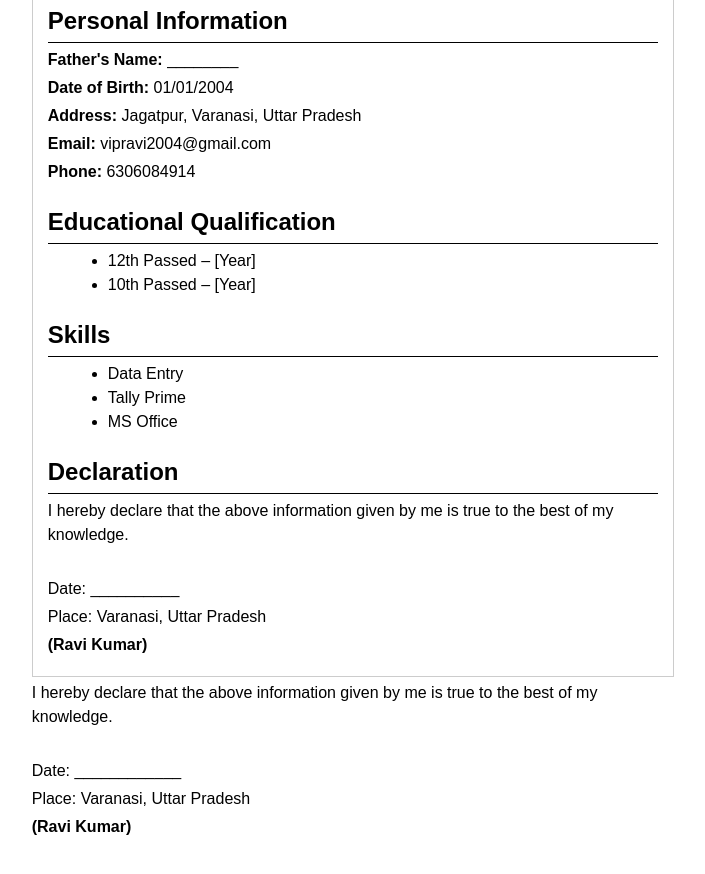
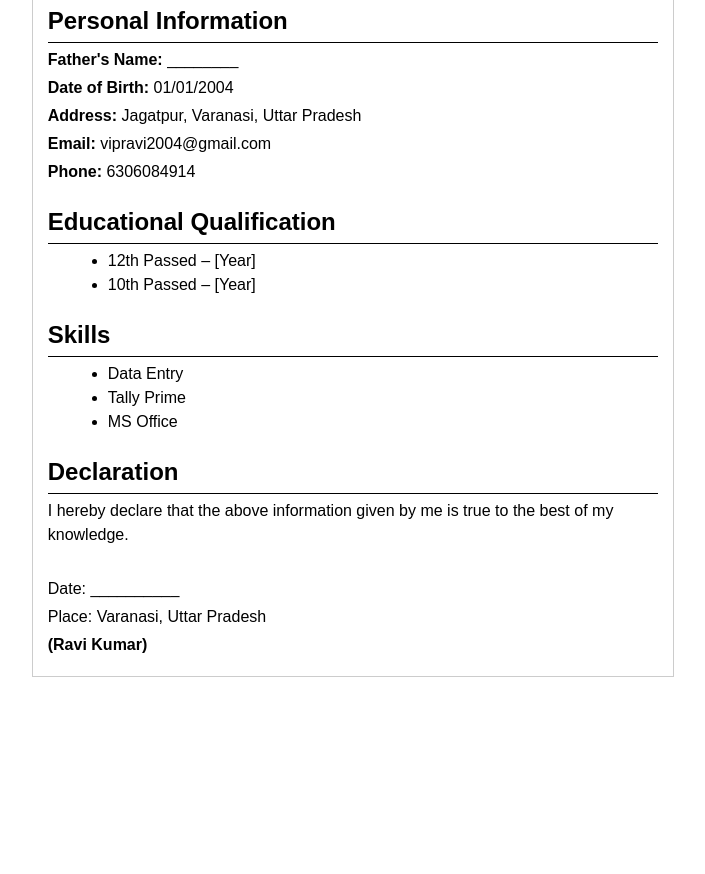
Before and after one commit to Hack-Ravi/RESUME-RAVI, a plain HTML site: page index.html in a window 1280 px wide. Shown: the part 343-1217 px from the top of the page, without its empty margins (287-992 px from the left). After the commit the page ends 1123 px from the top, so only its background shows below. Drawn offline with Linux system fonts and the light colour scheme.

Commit message:
Update index.html

```diff
--- a/index.html
+++ b/index.html
@@ -102,16 +102,3 @@
 </body>
 </html>        </ul>
     </div>
-
-    <div class="section declaration">
-        <p>I hereby declare that the above information given by me is true to the best of my knowledge.</p>
-    </div>
-
-    <div class="footer">
-        <p>Date: ____________</p>
-        <p>Place: Varanasi, Uttar Pradesh</p>
-        <p><strong>(Ravi Kumar)</strong></p>
-    </div>
-
-</body>
-</html>        </ul>
```
